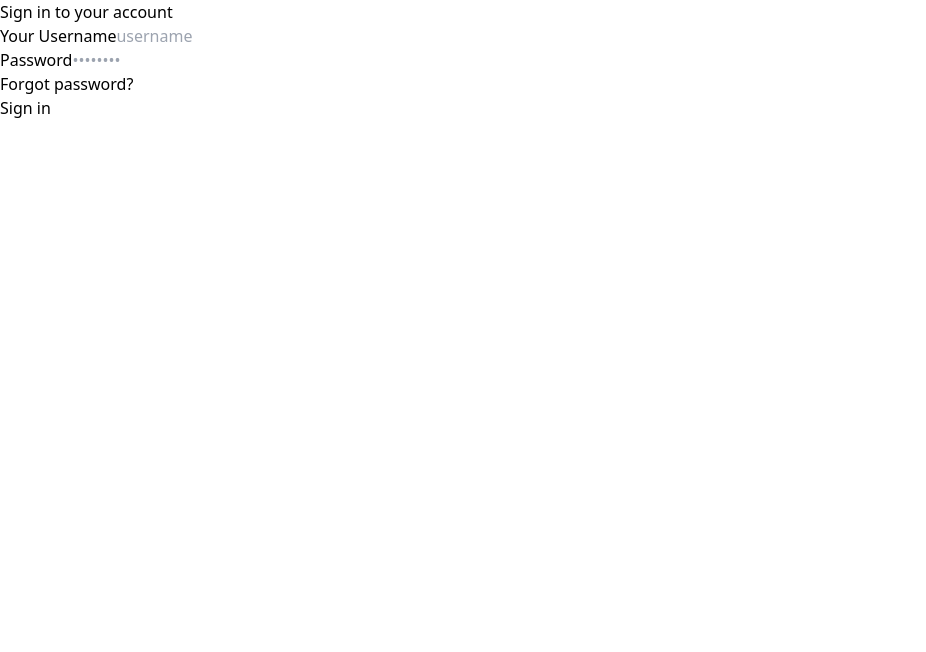
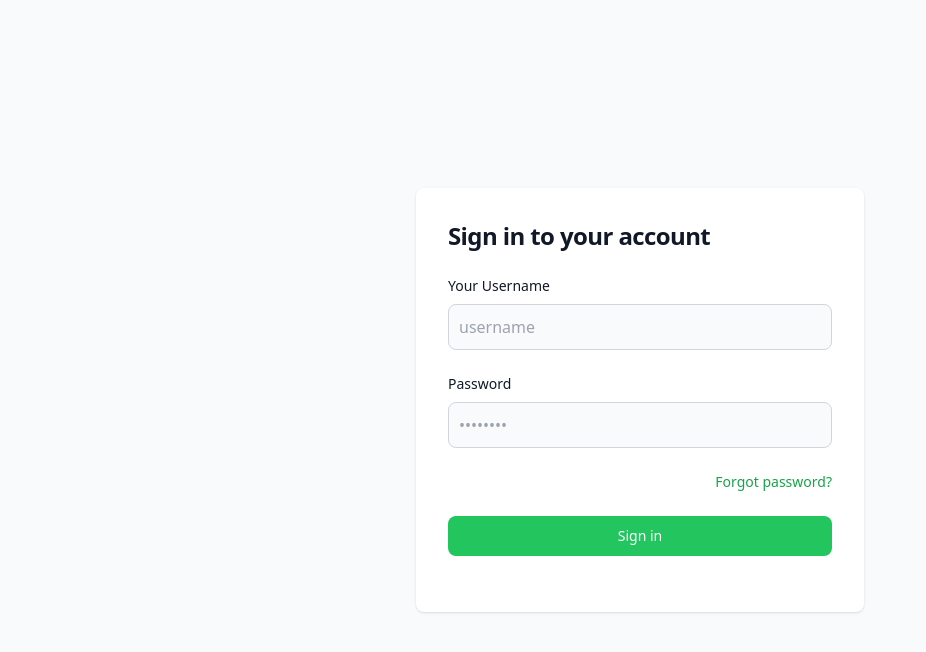
Before and after one commit to MariooY2/redditfreelance7, a Next.js app: page / in a window 1280 px wide. Shown: the top 652 px of the page, without its empty margins (0-926 px from the left). Built offline with nearby package versions, Linux system fonts and the light colour scheme.

Commit message:
first commit

```diff
--- a/tailwind.config.ts
+++ b/tailwind.config.ts
@@ -2,6 +2,7 @@ module.exports = {
   content: [
     "./pages/**/*.{js,ts,jsx,tsx}", // If you use the "pages" directory
     "./components/**/*.{js,ts,jsx,tsx}", // If you have a "components" directory
+    "./Components/**/*.{js,ts,jsx,tsx}", // If you have a "components" directory
     "./app/**/*.{js,ts,jsx,tsx}", // If using Next.js app directory (optional)
     "./src/**/*.{js,ts,jsx,tsx}", // If you use src directory
   ],
```
